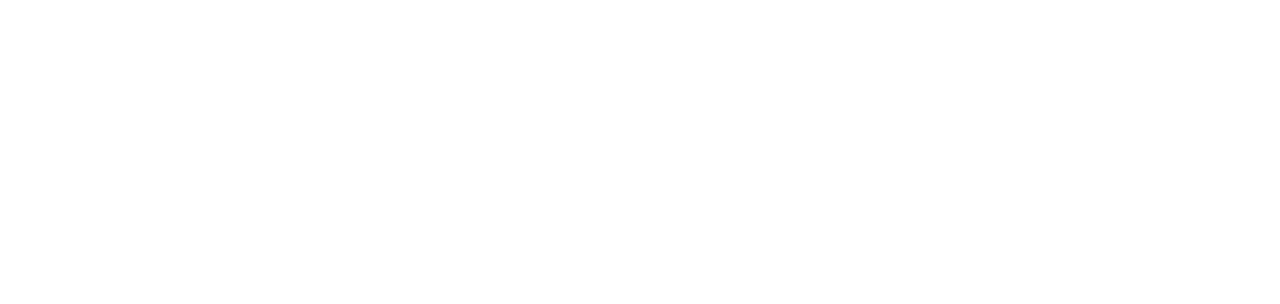
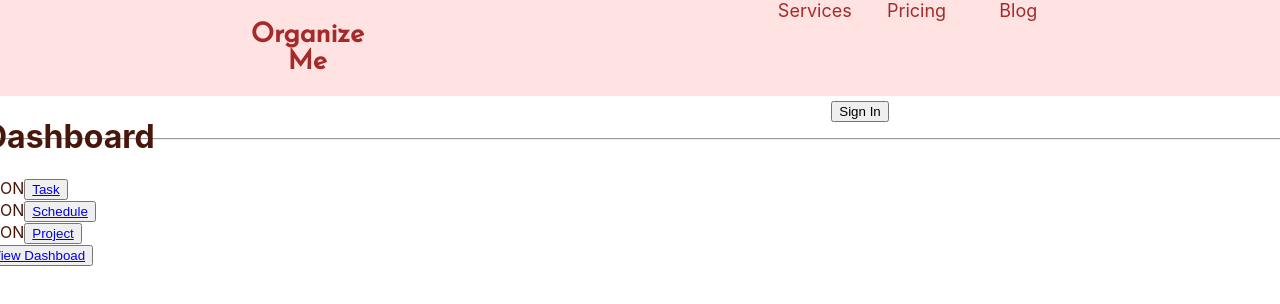
Before and after one commit to DoloresM/OrganizeMe, a React (Create React App) app in the folder organize-me/: page /Dashboard/DashHome in a window 1280 px wide. Before the commit this address had no page. Shown: the top 304 px of the page. Built offline with nearby package versions, Linux system fonts and the light colour scheme.

Commit message:
routing to dashboard intro

```diff
--- a/organize-me/src/App.css
+++ b/organize-me/src/App.css
@@ -258,42 +258,47 @@
 
 .body-blog{
   height: 70vh;
-  background-color: #790928;
+  background-color: #F8E5EE;
   display: flex;
   flex-flow: row wrap;
   justify-content: center;
+
 }
 .body-post{
   /* background-color: (var(--platinum)); */
-  /* height: 100%; */
+  height: 90%;
   color: black;
   /* margin: 2rem; */
   background-color: white;
   text-align: center;
   padding: 2rem;
   flex-basis: 30%;
+
+
 }
 
 .body-blog h4 {
   font-size: 26px;
   color: var(--ruby);
-  background-color: green;
+
 }
 
 .body-blog p {
-  padding: 1rem;
+  /* padding: 1rem; */
 }
 
 .body-post .post-pic {
-max-width:100%;
-max-height:50%;
+/* max-width:100%; */
+height:50%;
 overflow: hidden;
-margin-bottom: 1rem;
+/* margin-bottom: 1rem; */
+/* background-color: #211103; */
+padding: 1rem;
 
 }
 .body-post .post-pic img{
-max-width:100%;
-max-height:100%;
+max-width:70%;
+max-height:50%;
 object-fit: cover;
 
 }
--- a/organize-me/src/App.js
+++ b/organize-me/src/App.js
@@ -6,18 +6,21 @@
 import Pricing from "./Pages/Pricing.js";
 import Blog from "./Pages/Blog.js";
 import SignIn from "./Pages/SignIn.js";
+import DashHome from "./Dashboard/DashHome.js";
 
 
 export default function App() {
   return (
     <BrowserRouter>
     <Routes>
+    <Route path="/Dashboard/DashHome" element={<DashHome/>}></Route>
       <Route path="/" element={<Home/>}></Route>
       <Route path="/services" element={<Services/>}></Route>
       <Route path="/pricing" element={<Pricing/>}></Route>
       <Route path="/services" element={<Services/>}></Route>
-      <Route path="/blog" element={<Blog/>}></Route>
+      <Route path="/blog" element={<Blog/>}></Route>s
       <Route path="/signin" element={<SignIn/>}></Route>
+
     </Routes>
   </BrowserRouter>
   );
--- /dev/null
+++ b/organize-me/src/Dashboard/DashHome.js
@@ -0,0 +1,29 @@
+import {Link} from "react-router-dom";
+import Nav from "../Pages/Nav.js";
+
+const DashHome = ()=>{
+    return(
+        <div className="dash-home">
+            <Nav/>
+            <h1>Dashboard</h1>
+            <div className="dash-intro">
+                <div className="dash-selector">
+                    <div className="selection">
+                    ICON
+                    <button><Link className="link-services" to="">Task</Link></button>
+                    </div>
+                    <div className="selection">
+                    ICON
+                    <button><Link className="link-services" to="">Schedule</Link></button>
+                    </div>
+                    <div className="selection">
+                    ICON
+                    <button><Link className="link-services" to="">Project</Link></button>
+                    </div>
+                </div>
+                <button><Link className="link-services" to="">View Dashboad</Link></button>
+            </div>
+        </div>
+    )
+    };
+ export default DashHome;
--- a/organize-me/src/Pages/SignIn.js
+++ b/organize-me/src/Pages/SignIn.js
@@ -1,4 +1,6 @@
+import {Link} from "react-router-dom";
 import Nav from './Nav.js';
+// import DashHome from "./Dashboard/DashHome.js"
 import Footer from './Footer.js';
 
 {/* <form onSubmit={this.handleSubmit}>
@@ -65,18 +67,8 @@
               <div>
                 <input type="submit" value="create account" />
               </div>
-
-
-
-
-
-
-
-
-
-
-
           </form>
+          <button><Link className="form-button" to="/Dashboard/DashHome">View Dashboard</Link></button>
         <Footer/>
         </>
 
```
